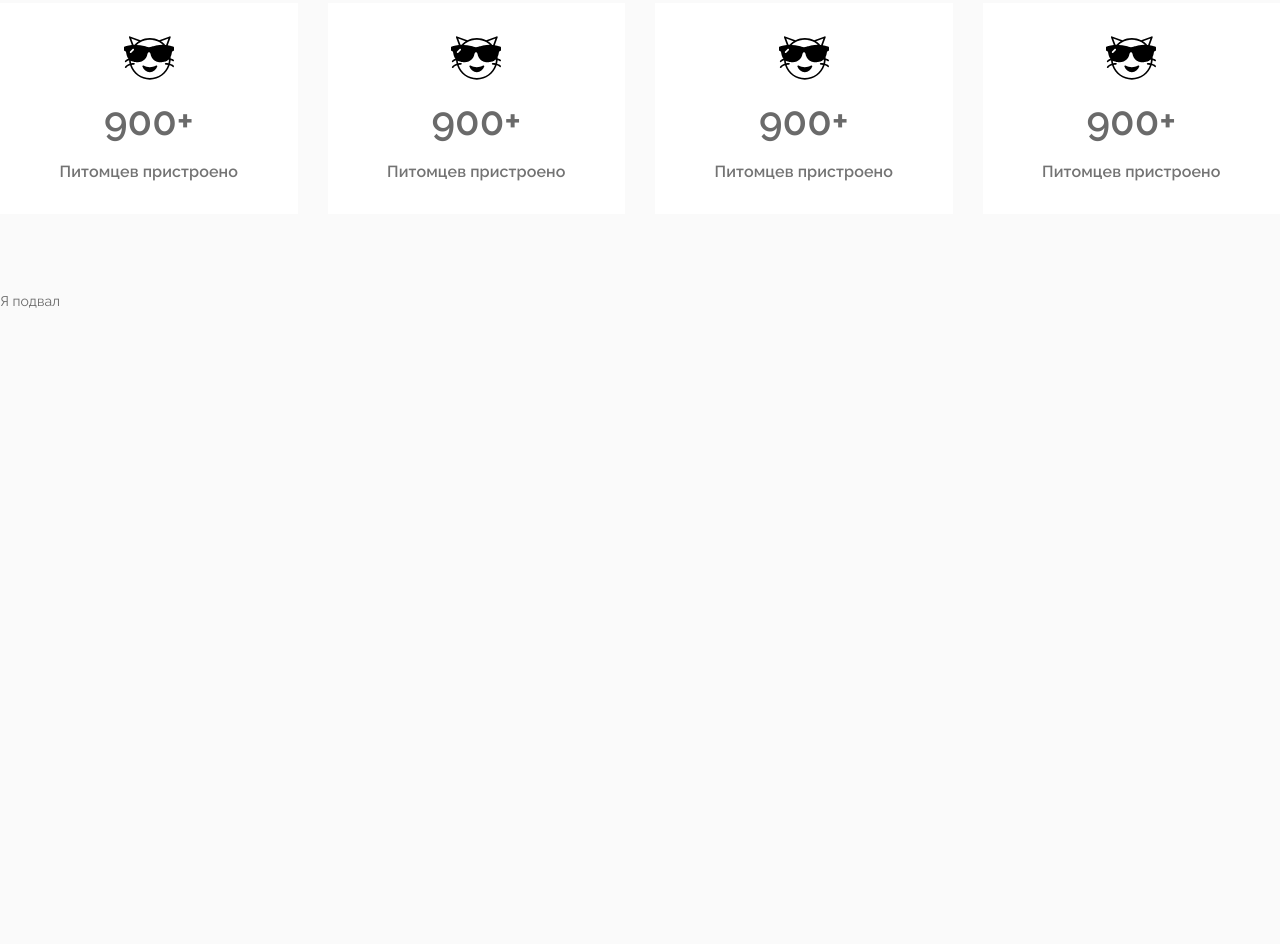
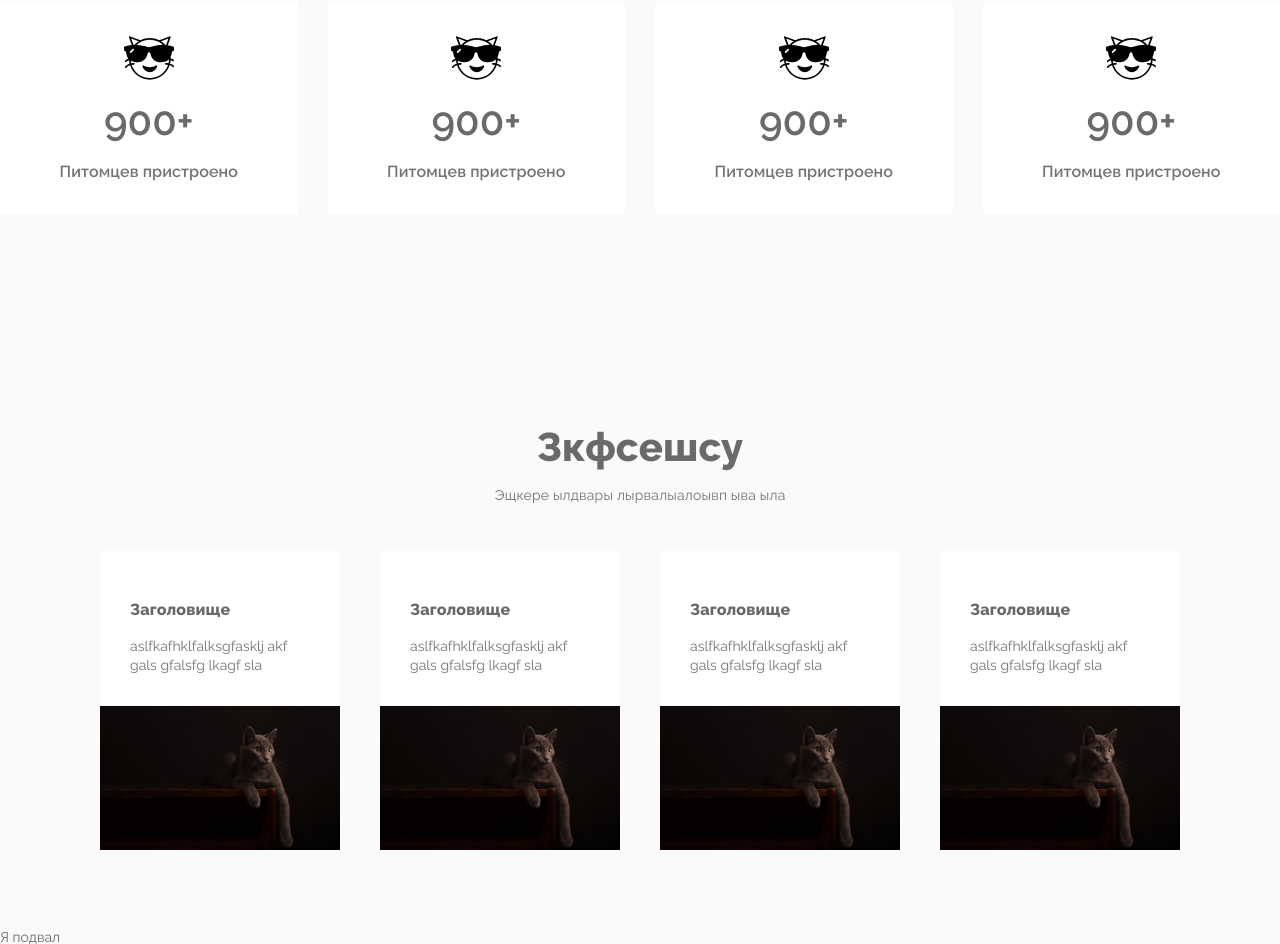
Before and after one commit to alexhkz/FunnyCats, a plain HTML site: page index.html in a window 1280 px wide. Shown: the part 977-1921 px from the top of the page. Before the commit the page ends 1285 px from the top, so only its background shows below. Drawn offline with Linux system fonts and the light colour scheme; a script that the page names is missing.

Commit message:
add practices

```diff
--- a/css/style.css
+++ b/css/style.css
@@ -194,6 +194,8 @@ h6 {
 	margin: -110px 0px 0px 0px;
 }
 .page__advantages {
+}
+.page__practice {
 }
 
 /* --- HEADER-BLOCK -------------------------------------------- */
@@ -460,6 +462,89 @@ h6 {
 	line-height: 150%;
 }
 
+/* --- PRACTICE -------------------------------------------- */
+
+.practice {
+	padding: 125px 0px 80px 0px;
+}
+@media (max-width: 993px) {
+	.practice {
+		padding: 40px 0px 80px 0px;
+	}
+}
+@media (max-width: 767px) {
+	.practice {
+		padding: 0px 0px 40px 0px;
+	}
+}
+.practice__container {
+}
+.practice__header {
+	margin: 0px 0px 45px 0px;
+}
+@media (max-width: 767px) {
+	.practice__header {
+		margin: 0px 0px 25px 0px;
+	}
+}
+.practice__body {
+	margin: 0px -20px -30px;
+	display: flex;
+	flex-wrap: wrap;
+}
+.practice__column {
+	padding: 0px 20px;
+	margin: 0px 0px 30px 0px;
+	flex: 0 1 25%;
+}
+@media (max-width: 1040px) {
+	.practice__column {
+		flex: 0 1 50%;
+	}
+}
+@media (max-width: 630px) {
+	.practice__column {
+		flex: 0 1 100%;
+	}
+}
+.practice__item {
+}
+.item-practice {
+	background-color: #fff;
+	display: flex;
+	flex-direction: column;
+}
+.item-practice__content {
+	padding: 30px;
+	height: 100%;
+	flex: 1 1 auto;
+}
+.item-practice__link {
+	color: inherit;
+	display: inline-block;
+}
+.item-practice__link:hover {
+	text-decoration: underline;
+}
+.item-practice__link:not(:last-child) {
+	margin: 0px 0px 15px 0px;
+}
+.item-practice__title {
+	margin: 0px 0px 15px 0px;
+	letter-spacing: 0.1px;
+	font-size: 16px;
+	font-weight: 800;
+	line-height: 150%;
+}
+.item-practice__text {
+	color: #737373;
+	line-height: 142%;
+}
+.item-practice__image {
+	padding: 0px 0px 60% 0px;
+	display: block;
+}
+
 /* --- FOOTER -------------------------------------------- */
 
 .footer {
--- a/index.html
+++ b/index.html
@@ -131,6 +131,68 @@
 					</div>
 				</div>
 			</section>
+			<section class="page__practice practice">
+				<div class="practice__container _container">
+					<div class="practice__header header-block">
+						<h2 class="header-block__title">Зкфсешсу</h2>
+						<div class="header-block__subtitle">Эщкере ылдвары лырвалыалоывп ыва ыла</div>
+					</div>
+					<div class="practice__body">
+						<div class="practice__column">
+							<article class="practice__item item-practice">
+								<div class="item-practice__content">
+									<a href="" class="item-practice__link"></a>
+										<h4 class="item-practice__title">Заголовище</h4>
+									</a>
+									<div class="item-practice__text">aslfkafhklfalksgfasklj akf gals gfalsfg lkagf sla</div>
+								</div>
+								<a href="" class="item-practice__image _ibg">
+									<img src="./img/batya.jpg" alt="Заголовище">
+								</a>
+							</article>
+						</div>
+						<div class="practice__column">
+							<article class="practice__item item-practice">
+								<div class="item-practice__content">
+									<a href="" class="item-practice__link"></a>
+										<h4 class="item-practice__title">Заголовище</h4>
+									</a>
+									<div class="item-practice__text">aslfkafhklfalksgfasklj akf gals gfalsfg lkagf sla</div>
+								</div>
+								<a href="" class="item-practice__image _ibg">
+									<img src="./img/batya.jpg" alt="Заголовище">
+								</a>
+							</article>
+						</div>
+						<div class="practice__column">
+							<article class="practice__item item-practice">
+								<div class="item-practice__content">
+									<a href="" class="item-practice__link"></a>
+										<h4 class="item-practice__title">Заголовище</h4>
+									</a>
+									<div class="item-practice__text">aslfkafhklfalksgfasklj akf gals gfalsfg lkagf sla</div>
+								</div>
+								<a href="" class="item-practice__image _ibg">
+									<img src="./img/batya.jpg" alt="Заголовище">
+								</a>
+							</article>
+						</div>
+						<div class="practice__column">
+							<article class="practice__item item-practice">
+								<div class="item-practice__content">
+									<a href="" class="item-practice__link"></a>
+										<h4 class="item-practice__title">Заголовище</h4>
+									</a>
+									<div class="item-practice__text">aslfkafhklfalksgfasklj akf gals gfalsfg lkagf sla</div>
+								</div>
+								<a href="" class="item-practice__image _ibg">
+									<img src="./img/batya.jpg" alt="Заголовище">
+								</a>
+							</article>
+						</div>
+					</div>
+				</div>
+			</section>
 		</main>
 
 		<footer class="footer">
```
